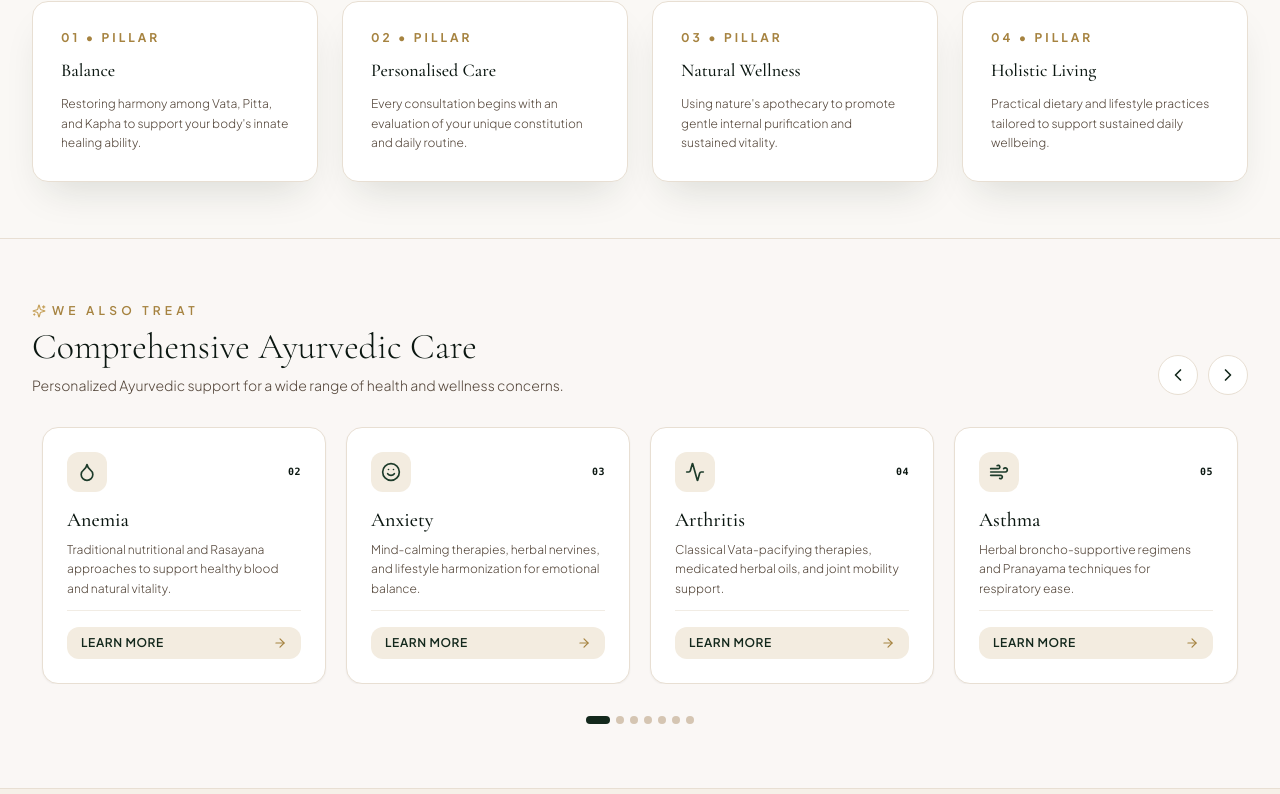
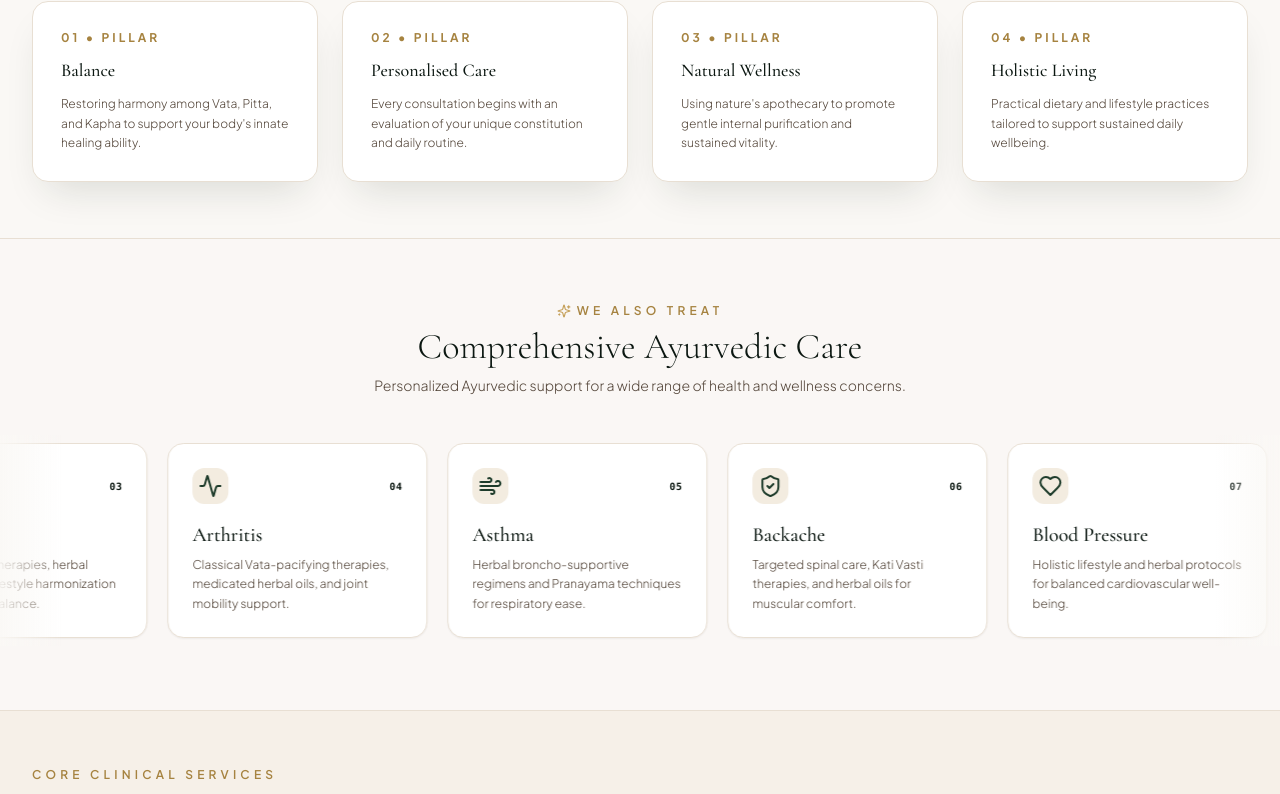
Before and after one commit to Shrikanthkk/sri-krishna-ayurvedic-, a React (Vite) app: page / in a window 1280 px wide. Shown: the part 1982-2776 px from the top of the page. Built offline with nearby package versions, Linux system fonts and the light colour scheme.

Commit message:
feat: remove learn more buttons and make We Also Treat cards slide continuously without stopping

```diff
--- a/src/components/WeAlsoTreatSlider.jsx
+++ b/src/components/WeAlsoTreatSlider.jsx
@@ -1,10 +1,6 @@
-import React, { useState, useEffect, useRef } from 'react';
-import { Link } from 'react-router-dom';
+import React, { useEffect } from 'react';
 import {
-  ChevronLeft,
-  ChevronRight,
   Sparkles,
-  ArrowRight,
   Heart,
   Wind,
   Activity,
@@ -16,321 +12,269 @@ import {
   Droplets,
   Feather,
   Smile,
-  AlertCircle,
-  HelpCircle,
-  PlusCircle,
-  Stethoscope,
-  Calendar
+  PlusCircle
 } from 'lucide-react';
 
+/*
+ * ─────────────────────────────────────────────────────────────
+ *  WeAlsoTreatSlider — Continuous Non-Stopping Treatments Carousel
+ *
+ *  Displays all 27 Ayurvedic conditions in a seamless,
+ *  continuous horizontal moving track without buttons or pauses.
+ * ─────────────────────────────────────────────────────────────
+ */
+
+const CAROUSEL_CSS = `
+  @keyframes sk_treatments_marquee {
+    0% {
+      transform: translate3d(0, 0, 0);
+    }
+    100% {
+      transform: translate3d(-50%, 0, 0);
+    }
+  }
+
+  .sk-treatments-track {
+    display: flex;
+    width: max-content;
+    will-change: transform;
+    animation: sk_treatments_marquee 70s linear infinite;
+  }
+
+  @media (max-width: 768px) {
+    .sk-treatments-track {
+      animation-duration: 55s;
+    }
+  }
+`;
+
+function injectCarouselCSS() {
+  if (document.getElementById('sk-treatments-carousel-style')) return;
+  const style = document.createElement('style');
+  style.id = 'sk-treatments-carousel-style';
+  style.textContent = CAROUSEL_CSS;
+  document.head.appendChild(style);
+}
+
 export default function WeAlsoTreatSlider({ onOpenBooking }) {
+  useEffect(() => {
+    injectCarouselCSS();
+  }, []);
+
   const treatmentsData = [
     {
       id: "allergies",
       title: "Allergies",
       description: "Personalized Ayurvedic care focused on supporting respiratory and immune balance.",
-      icon: Wind,
-      link: "/treatments",
-      btnText: "Learn More",
-      isCustomLink: false
+      icon: Wind
     },
     {
       id: "anemia",
       title: "Anemia",
-      description: "Traditional nutritional and Rasayana approaches to support healthy blood and natural vitality.",
-      icon: Droplet,
-      link: "/treatments",
-      btnText: "Learn More",
-      isCustomLink: false
+      description: "Traditional nutritional and Rasayana approaches to support healthy blood and vitality.",
+      icon: Droplet
     },
     {
       id: "anxiety",
       title: "Anxiety",
       description: "Mind-calming therapies, herbal nervines, and lifestyle harmonization for emotional balance.",
-      icon: Smile,
-      link: "/treatments",
-      btnText: "Learn More",
-      isCustomLink: false
+      icon: Smile
     },
     {
       id: "arthritis",
       title: "Arthritis",
       description: "Classical Vata-pacifying therapies, medicated herbal oils, and joint mobility support.",
-      icon: Activity,
-      link: "/treatments/joint-pain-arthritis",
-      btnText: "Learn More",
-      isCustomLink: true
+      icon: Activity
     },
     {
       id: "asthma",
       title: "Asthma",
       description: "Herbal broncho-supportive regimens and Pranayama techniques for respiratory ease.",
-      icon: Wind,
-      link: "/treatments",
-      btnText: "Learn More",
-      isCustomLink: false
+      icon: Wind
     },
     {
       id: "backache",
       title: "Backache",
-      description: "Targeted spinal care, Kati Vasti therapies, and herbal oils for muscular and spine comfort.",
-      icon: ShieldCheck,
-      link: "/treatments/joint-pain-arthritis",
-      btnText: "Learn More",
-      isCustomLink: true
+      description: "Targeted spinal care, Kati Vasti therapies, and herbal oils for muscular comfort.",
+      icon: ShieldCheck
     },
     {
       id: "blood-pressure",
       title: "Blood Pressure",
       description: "Holistic lifestyle and herbal protocols for balanced cardiovascular well-being.",
-      icon: Heart,
-      link: "/treatments",
-      btnText: "Learn More",
-      isCustomLink: false
+      icon: Heart
     },
     {
       id: "bronchitis",
       title: "Bronchitis",
-      description: "Classical herbal formulations to soothe bronchial passages and support respiratory comfort.",
-      icon: Wind,
-      link: "/treatments",
-      btnText: "Learn More",
-      isCustomLink: false
+      description: "Classical herbal formulations to soothe bronchial passages and clear congestion.",
+      icon: Wind
     },
     {
       id: "cholesterol",
       title: "Cholesterol",
       description: "Metabolic Agni stimulation and dietary guidance to support healthy lipid equilibrium.",
-      icon: Flame,
-      link: "/treatments",
-      btnText: "Learn More",
-      isCustomLink: false
+      icon: Flame
     },
     {
       id: "dandruff",
       title: "Dandruff",
       description: "Medicated herbal scalp oils and natural cleansers to balance scalp flora and minimize flaking.",
-      icon: Sparkles,
-      link: "/treatments/hair-fall",
-      btnText: "Learn More",
-      isCustomLink: true
+      icon: Sparkles
     },
     {
       id: "dermatitis",
       title: "Dermatitis",
       description: "Blood-purifying herbs and soothing topical botanical preparations for sensitive skin.",
-      icon: Sparkles,
-      link: "/treatments/skin-problems",
-      btnText: "Learn More",
-      isCustomLink: true
+      icon: Sparkles
     },
     {
       id: "diabetes",
       title: "Diabetes",
       description: "Classical Madhumeha principles, digestive Agni rejuvenation, and glycemic dietary plans.",
-      icon: Activity,
-      link: "/treatments/diabetes",
-      btnText: "Learn More",
-      isCustomLink: true
+      icon: Activity
     },
     {
       id: "hair-problems",
       title: "Hair Problems",
       description: "Holistic scalp nourishment, Shiro Abhyanga, and root-strengthening botanical formulations.",
-      icon: Feather,
-      link: "/treatments/hair-fall",
-      btnText: "Learn More",
-      isCustomLink: true
+      icon: Feather
     },
     {
       id: "headache",
       title: "Headache",
       description: "Stress-relieving therapies, Shirodhara guidance, and customized trigger management.",
-      icon: Sun,
-      link: "/treatments",
-      btnText: "Learn More",
-      isCustomLink: false
+      icon: Sun
     },
     {
       id: "hyperacidity",
       title: "Hyperacidity",
       description: "Cooling Pitta-pacifying botanicals and digestive diet adjustments for gastric comfort.",
-      icon: Flame,
-      link: "/treatments",
-      btnText: "Learn More",
-      isCustomLink: false
+      icon: Flame
     },
     {
       id: "hypertension",
       title: "Hypertension",
       description: "Ayurvedic lifestyle and wellness support for healthy blood-pressure management.",
-      icon: Heart,
-      link: "/treatments",
-      btnText: "Learn More",
-      isCustomLink: false
+      icon: Heart
     },
     {
       id: "menopausal-syndrome",
       title: "Menopausal Syndrome",
       description: "Natural hormonal transition support, Rasayana herbs, and rejuvenating lifestyle care.",
-      icon: Sun,
-      link: "/treatments",
-      btnText: "Learn More",
-      isCustomLink: false
+      icon: Sun
     },
     {
       id: "overweight",
       title: "Overweight",
       description: "Metabolic Agni enhancement, dietary realignment, and gentle detoxifying therapies.",
-      icon: Activity,
-      link: "/treatments",
-      btnText: "Learn More",
-      isCustomLink: false
+      icon: Activity
     },
     {
       id: "piles",
       title: "Piles",
       description: "Gentle digestive correction, bowel regulation, and soothing local herbal remedies.",
-      icon: ShieldCheck,
-      link: "/treatments",
-      btnText: "Learn More",
-      isCustomLink: false
+      icon: ShieldCheck
     },
     {
       id: "prostate-problems",
       title: "Prostate Problems",
       description: "Targeted herbal regimens supporting healthy urinary flow and prostate vitality.",
-      icon: Activity,
-      link: "/treatments",
-      btnText: "Learn More",
-      isCustomLink: false
+      icon: Activity
     },
     {
       id: "psoriasis",
       title: "Psoriasis",
       description: "Holistic Pitta-Kapha skin balancing, dietary guidance, and botanical external care.",
-      icon: Sparkles,
-      link: "/treatments/skin-problems",
-      btnText: "Learn More",
-      isCustomLink: true
+      icon: Sparkles
     },
     {
       id: "sinusitis",
       title: "Sinusitis",
       description: "Nasya therapies and herbal steam formulations to relieve chronic sinus congestion.",
-      icon: Wind,
-      link: "/treatments",
-      btnText: "Learn More",
-      isCustomLink: false
+      icon: Wind
     },
     {
       id: "sleep-disorders",
       title: "Sleep Disorders",
       description: "Nidra-promoting therapies, herbal adaptogens, and evening wind-down routines.",
-      icon: Moon,
-      link: "/treatments",
-      btnText: "Learn More",
-      isCustomLink: false
+      icon: Moon
     },
     {
       id: "stress",
       title: "Stress",
       description: "Comprehensive stress reduction via Ayurvedic consultations, Pranayama, and herbs.",
-      icon: Heart,
-      link: "/treatments",
-      btnText: "Learn More",
-      isCustomLink: false
+      icon: Heart
     },
     {
       id: "urinary-tract-infection",
       title: "Urinary Tract Infection",
       description: "Soothing diuretic herbs, hydration protocols, and Pitta-clearing urinary care.",
-      icon: Droplets,
-      link: "/treatments",
-      btnText: "Learn More",
-      isCustomLink: false
+      icon: Droplets
     },
     {
       id: "alopecia",
       title: "Alopecia",
       description: "Targeted Ayurvedic hair and scalp therapy addressing patchy hair loss naturally.",
-      icon: Feather,
-      link: "/treatments/hair-fall",
-      btnText: "Learn More",
-      isCustomLink: true
+      icon: Feather
     },
     {
       id: "and-many-more",
       title: "And Many More",
       description: "Explore personalized Ayurvedic care for additional health and wellness concerns.",
       icon: PlusCircle,
-      link: "/contact",
-      btnText: "Consult Us",
-      isCustomLink: true,
       isFeatured: true
     }
   ];
 
-  const [currentIndex, setCurrentIndex] = useState(0);
-  const [itemsPerView, setItemsPerView] = useState(4);
-  const [isPaused, setIsPaused] = useState(false);
-  const touchStartX = useRef(0);
-  const touchEndX = useRef(0);
+  const renderCard = (item, idx, keyPrefix) => {
+    const IconComponent = item.icon;
+    return (
+      <div
+        key={`${keyPrefix}-${item.id}`}
+        className="w-[260px] sm:w-[280px] shrink-0 px-2.5"
+      >
+        <div
+          className={`h-full min-h-[195px] p-5 sm:p-6 rounded-2xl border transition-all duration-300 flex flex-col justify-between select-none ${
+            item.isFeatured
+              ? 'bg-gradient-to-br from-forest-950 to-forest-900 text-cream-50 border-brass-500/40 shadow-elevated'
+              : 'bg-white text-forest-950 border-earth-200 shadow-sm hover:shadow-elevated'
+          }`}
+        >
+          {/* Top Icon & Index */}
+          <div className="flex items-center justify-between mb-3.5">
+            <div
+              className={`w-9 h-9 rounded-xl flex items-center justify-center transition-colors ${
+                item.isFeatured
+                  ? 'bg-forest-800 text-brass-400 border border-brass-500/30'
+                  : 'bg-cream-100 text-forest-800'
+              }`}
+            >
+              <IconComponent className="w-4.5 h-4.5" />
+            </div>
+            <span className={`text-[10px] font-mono font-bold uppercase tracking-wider ${
+              item.isFeatured ? 'text-brass-400' : 'text-earth-400'
+            }`}>
+              {String(idx + 1).padStart(2, '0')}
+            </span>
+          </div>
 
-  // Responsive Items Per View
-  useEffect(() => {
-    const handleResize = () => {
-      if (window.innerWidth < 640) {
-        setItemsPerView(1); // Mobile: 1 card
-      } else if (window.innerWidth < 1024) {
-        setItemsPerView(2); // Tablet: 2 cards
-      } else {
-        setItemsPerView(4); // Desktop: 4 cards
-      }
-    };
-
-    handleResize();
-    window.addEventListener('resize', handleResize);
-    return () => window.removeEventListener('resize', handleResize);
-  }, []);
-
-  const maxIndex = Math.max(0, treatmentsData.length - itemsPerView);
-
-  // Auto Slider Timer
-  useEffect(() => {
-    if (isPaused) return;
-
-    const interval = setInterval(() => {
-      setCurrentIndex((prev) => (prev >= maxIndex ? 0 : prev + 1));
-    }, 3500);
-
-    return () => clearInterval(interval);
-  }, [isPaused, maxIndex]);
-
-  const handlePrev = () => {
-    setCurrentIndex((prev) => (prev === 0 ? maxIndex : prev - 1));
-  };
-
-  const handleNext = () => {
-    setCurrentIndex((prev) => (prev >= maxIndex ? 0 : prev + 1));
-  };
-
-  // Touch Swipe Handlers for Mobile
-  const handleTouchStart = (e) => {
-    touchStartX.current = e.touches[0].clientX;
-  };
-
-  const handleTouchMove = (e) => {
-    touchEndX.current = e.touches[0].clientX;
-  };
-
-  const handleTouchEnd = () => {
-    if (touchStartX.current - touchEndX.current > 50) {
-      handleNext();
-    }
-    if (touchStartX.current - touchEndX.current < -50) {
-      handlePrev();
-    }
+          {/* Title & Description (No Buttons) */}
+          <div className="space-y-1.5">
+            <h3 className={`font-serif text-lg sm:text-xl font-medium leading-snug ${
+              item.isFeatured ? 'text-cream-50' : 'text-forest-950'
+            }`}>
+              {item.title}
+            </h3>
+            <p className={`text-xs font-light leading-relaxed ${
+              item.isFeatured ? 'text-cream-200/80' : 'text-earth-800'
+            }`}>
+              {item.description}
+            </p>
+          </div>
+        </div>
+      </div>
+    );
   };
 
   return (
@@ -338,9 +282,8 @@ export default function WeAlsoTreatSlider({ onOpenBooking }) {
       <div className="max-w-7xl mx-auto px-4 sm:px-6 lg:px-8">
 
         {/* Section Header */}
-        <div className="flex flex-col md:flex-row md:items-end justify-between mb-8 gap-4">
-          <div className="space-y-2 max-w-2xl">
-            <span className="text-xs uppercase tracking-ultra font-semibold text-brass-600 block flex items-center gap-1.5">
+        <div className="text-center max-w-2xl mx-auto space-y-2 mb-8 sm:mb-10">
+          <span className="text-xs uppercase tracking-ultra font-semibold text-brass-600 block flex items-center justify-center gap-1.5">
             <Sparkles className="w-3.5 h-3.5 text-brass-500" />
             <span>WE ALSO TREAT</span>
           </span>
@@ -352,138 +295,25 @@ export default function WeAlsoTreatSlider({ onOpenBooking }) {
           </p>
         </div>
 
-          {/* Desktop Controls */}
-          <div className="flex items-center gap-2.5">
-            <button
-              onClick={handlePrev}
-              aria-label="Previous treatment"
-              className="w-10 h-10 rounded-full border border-earth-200 bg-white hover:bg-forest-900 hover:text-cream-50 text-forest-900 transition-all flex items-center justify-center shadow-xs cursor-pointer"
-            >
-              <ChevronLeft className="w-5 h-5" />
-            </button>
-            <button
-              onClick={handleNext}
-              aria-label="Next treatment"
-              className="w-10 h-10 rounded-full border border-earth-200 bg-white hover:bg-forest-900 hover:text-cream-50 text-forest-900 transition-all flex items-center justify-center shadow-xs cursor-pointer"
-            >
-              <ChevronRight className="w-5 h-5" />
-            </button>
+      </div>
+
+      {/* Full-width continuous non-stopping moving marquee */}
+      <div className="w-full overflow-hidden relative">
+        {/* Subtle Edge Vignettes */}
+        <div className="absolute left-0 top-0 bottom-0 w-8 sm:w-16 bg-gradient-to-r from-cream-50/90 to-transparent z-10 pointer-events-none" />
+        <div className="absolute right-0 top-0 bottom-0 w-8 sm:w-16 bg-gradient-to-l from-cream-50/90 to-transparent z-10 pointer-events-none" />
+
+        <div className="sk-treatments-track py-2">
+          {/* First Set of 27 Cards */}
+          <div className="flex items-center">
+            {treatmentsData.map((item, idx) => renderCard(item, idx, 'set1'))}
+          </div>
+
+          {/* Duplicated Second Set for 100% Seamless Continuous Non-Stopping Loop */}
+          <div className="flex items-center">
+            {treatmentsData.map((item, idx) => renderCard(item, idx, 'set2'))}
           </div>
         </div>
-
-        {/* Horizontal Slider Viewport */}
-        <div
-          className="relative overflow-hidden"
-          onMouseEnter={() => setIsPaused(true)}
-          onMouseLeave={() => setIsPaused(false)}
-          onTouchStart={handleTouchStart}
-          onTouchMove={handleTouchMove}
-          onTouchEnd={handleTouchEnd}
-        >
-          <div
-            className="flex transition-transform duration-500 ease-out"
-            style={{
-              transform: `translateX(-${currentIndex * (100 / itemsPerView)}%)`,
-            }}
-          >
-            {treatmentsData.map((item, idx) => {
-              const IconComponent = item.icon;
-              return (
-                <div
-                  key={item.id}
-                  className="px-2.5 shrink-0"
-                  style={{ width: `${100 / itemsPerView}%` }}
-                >
-                  <div
-                    className={`h-full p-5 sm:p-6 rounded-2xl border transition-all duration-300 flex flex-col justify-between group select-none ${
-                      item.isFeatured
-                        ? 'bg-gradient-to-br from-forest-950 to-forest-900 text-cream-50 border-brass-500/40 shadow-elevated'
-                        : 'bg-white text-forest-950 border-earth-200 shadow-sm hover:shadow-elevated hover:-translate-y-1'
-                    }`}
-                  >
-                    {/* Top Icon and Index Badge */}
-                    <div className="space-y-3.5">
-                      <div className="flex items-center justify-between">
-                        <div
-                          className={`w-10 h-10 rounded-xl flex items-center justify-center transition-colors ${
-                            item.isFeatured
-                              ? 'bg-forest-800 text-brass-400 border border-brass-500/30'
-                              : 'bg-cream-100 text-forest-800 group-hover:bg-forest-900 group-hover:text-brass-400'
-                          }`}
-                        >
-                          <IconComponent className="w-5 h-5" />
-                        </div>
-                        <span className={`text-[10px] font-mono font-bold uppercase tracking-wider ${
-                          item.isFeatured ? 'text-brass-400' : 'text-earth-400'
-                        }`}>
-                          {String(idx + 1).padStart(2, '0')}
-                        </span>
-                      </div>
-
-                      {/* Title & Description */}
-                      <div className="space-y-1.5">
-                        <h3 className={`font-serif text-lg sm:text-xl font-medium leading-snug ${
-                          item.isFeatured ? 'text-cream-50' : 'text-forest-950 group-hover:text-forest-800'
-                        }`}>
-                          {item.title}
-                        </h3>
-                        <p className={`text-xs font-light leading-relaxed line-clamp-3 ${
-                          item.isFeatured ? 'text-cream-200/80' : 'text-earth-800'
-                        }`}>
-                          {item.description}
-                        </p>
-                      </div>
-                    </div>
-
-                    {/* Bottom Action Button */}
-                    <div className="pt-4 mt-3 border-t border-earth-200/60">
-                      {item.id === 'and-many-more' ? (
-                        <button
-                          onClick={() => onOpenBooking ? onOpenBooking('General Ayurvedic Consultation') : null}
-                          className="w-full py-2 px-3.5 bg-brass-500 hover:bg-brass-400 text-forest-950 text-xs font-bold uppercase tracking-wider rounded-xl transition-colors flex items-center justify-center gap-1.5 cursor-pointer shadow-soft"
-                        >
-                          <span>{item.btnText}</span>
-                          <ArrowRight className="w-3.5 h-3.5" />
-                        </button>
-                      ) : (
-                        <Link
-                          to={item.link}
-                          className={`w-full py-2 px-3.5 text-xs font-semibold uppercase tracking-wider rounded-xl transition-all flex items-center justify-between group-hover:translate-x-0.5 ${
-                            item.isFeatured
-                              ? 'bg-brass-500 text-forest-950 hover:bg-brass-400'
-                              : 'bg-cream-100 text-forest-900 hover:bg-forest-900 hover:text-cream-50'
-                          }`}
-                        >
-                          <span>{item.btnText}</span>
-                          <ArrowRight className="w-3.5 h-3.5 text-brass-600 group-hover:translate-x-1 transition-transform" />
-                        </Link>
-                      )}
-                    </div>
-
-                  </div>
-                </div>
-              );
-            })}
-          </div>
-        </div>
-
-        {/* Bottom Pagination Indicators */}
-        <div className="flex items-center justify-center gap-1.5 mt-8">
-          {Array.from({ length: Math.ceil(treatmentsData.length / itemsPerView) }).map((_, dotIdx) => {
-            const isActive = Math.floor(currentIndex / itemsPerView) === dotIdx;
-            return (
-              <button
-                key={dotIdx}
-                onClick={() => setCurrentIndex(Math.min(dotIdx * itemsPerView, maxIndex))}
-                aria-label={`Go to slide page ${dotIdx + 1}`}
-                className={`h-2 rounded-full transition-all duration-300 cursor-pointer ${
-                  isActive ? 'w-6 bg-forest-900' : 'w-2 bg-earth-300 hover:bg-earth-400'
-                }`}
-              />
-            );
-          })}
-        </div>
-
       </div>
     </section>
   );
```
Lines whose indentation alone changed are shown as unchanged.
